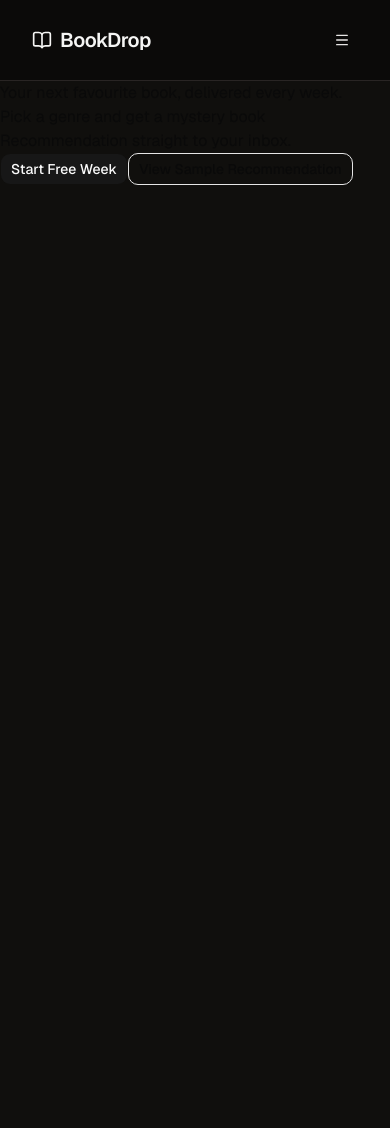
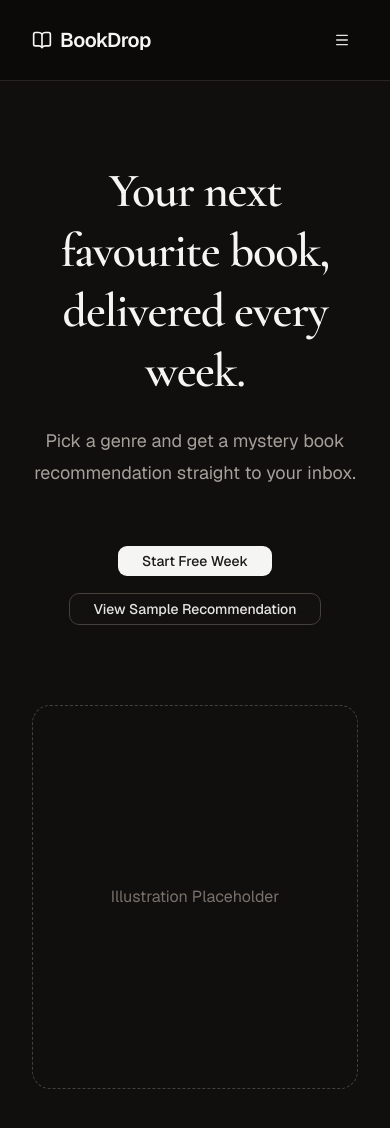
Before and after one commit to SobiahSelvarajah/ss-bookdrop, a Next.js app: page / in a window 390 px wide. Shown: the top 1128 px of the page. Before the commit the page ends 844 px from the top, so only its background shows below. Built offline with nearby package versions, Linux system fonts and the light colour scheme.

Commit message:
style: Hero section styled and responsive

```diff
--- a/src/components/sections/hero/Hero.tsx
+++ b/src/components/sections/hero/Hero.tsx
@@ -3,21 +3,32 @@ import { Button } from "@/components/ui/button";
 
 export default function Hero() {
     return (
-        <section>
-            <div>
-                <h1>
-                    Your next favourite book, delivered every week.
-                </h1>
-                <p>
-                    Pick a genre and get a mystery book Recommendation straight to your inbox.
-                </p>
-                <div>
-                    <Button>Start Free Week</Button>
-                    <Button variant="outline">View Sample Recommendation</Button>
+        <section className="px-8 py-20 lg:py-20">
+            <div className="mx-auto grid max-w-7xl items-center gap-20 lg:grid-cols-2">
+                <div className="mx-auto max-w-xl text-center lg:mx-0 lg:text-left">
+                    <h1 className="font-heading font-semibold text-5xl leading-tight tracking-tight text-stone-100 md:text-6xl md:leading-1.1 lg:text-7xl">
+                        Your next favourite book,
+                        <br />
+                        delivered every week.
+                    </h1>
+                    <p className="mt-6 mx-auto max-w-lg text-lg leading-8 text-stone-400 lg:mt-8 lg:mx-0">
+                        Pick a genre and get a mystery book recommendation straight to your inbox.
+                    </p>
+                    <div className="mt-14 flex flex-col items-center gap-4 sm:flex-row sm:justify-center lg:justify-start">
+                        <Button className="bg-stone-100 text-stone-900 px-6 py-3 hover:bg-amber-300">Start Free Week</Button>
+                        <Button
+                            variant="outline"
+                            className="border-stone-700 bg-stone-900/30 text-stone-200 backdrop-blur-sm px-6 py-3 hover:border-amber-300 hover:bg-stone-900/60 hover:text-amber-200 transition-colors"
+                        >
+                            View Sample Recommendation
+                        </Button>
+                    </div>
                 </div>
-            </div>
-            <div>
-                {/* Illustration placeholder */}
+                <div className="flex items-center justify-center">
+                    <div className="flex h-96 w-full max-w-md items-center justify-center rounded-2xl border border-dashed border-stone-700 text-stone-500">
+                        Illustration Placeholder
+                    </div>
+                </div>
             </div>
         </section>
     )
```
